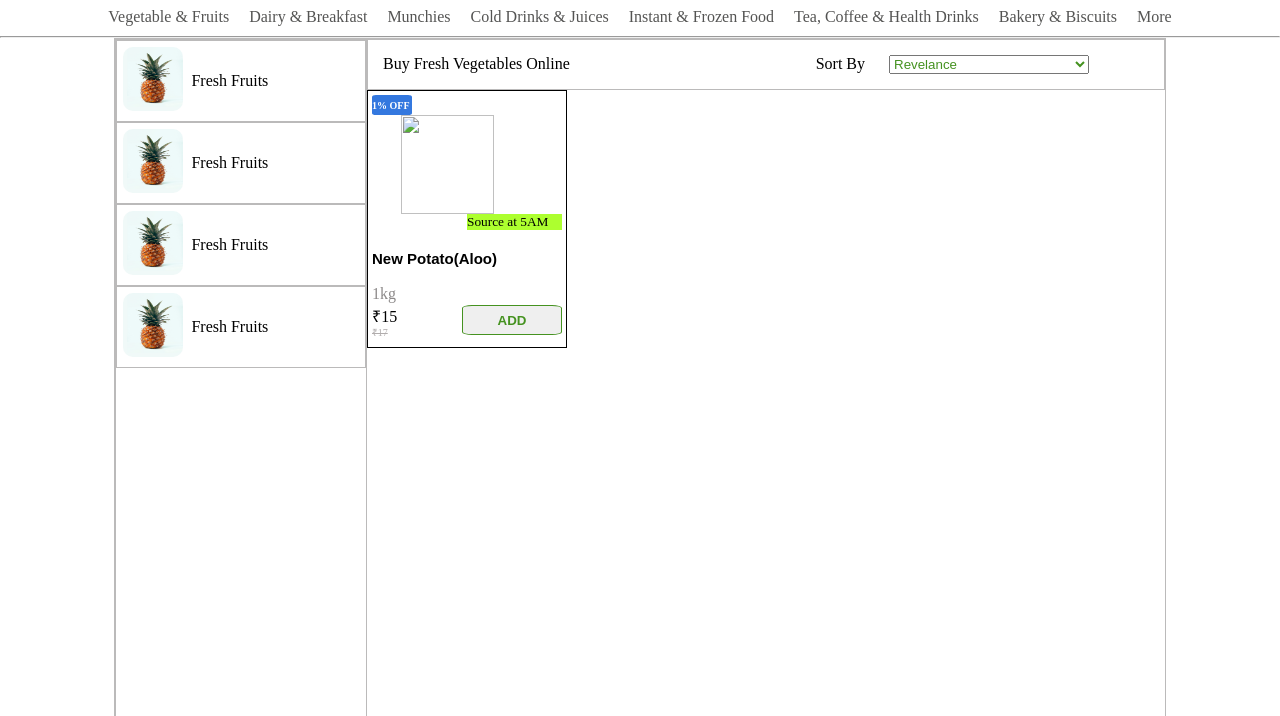
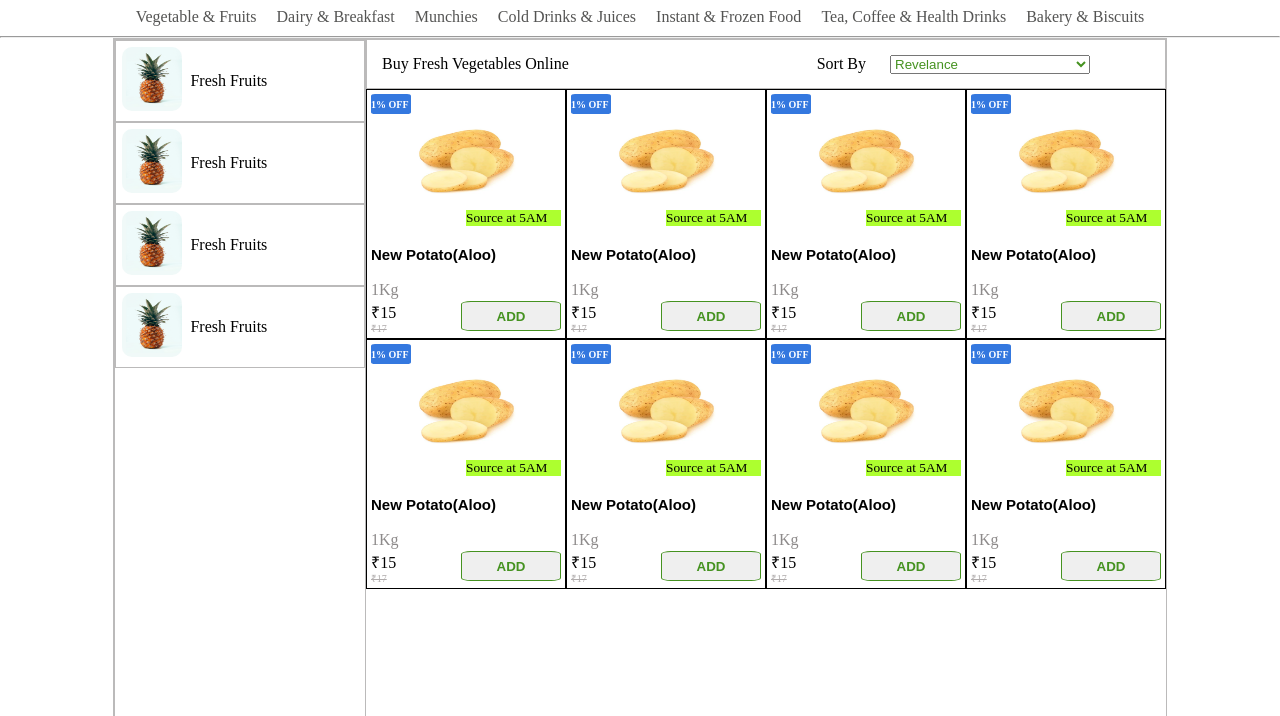
Before and after one commit to Raghav1400/BlinkIt, a plain HTML site: page index.html in a window 1280 px wide. Shown: the part 84-800 px from the top of the page. Drawn offline with Linux system fonts and the light colour scheme.

Commit message:
implement MVC

```diff
--- a/css/style.css
+++ b/css/style.css
@@ -39,7 +39,7 @@ a:active {
     font-weight: bolder;
 }
 #location{
-    border: 0px;
+    border: none;
 }
 
 #header-mycart{
@@ -94,7 +94,7 @@ main{
     border: 1px solid rgb(187, 186, 186);
     margin: 0 auto;
     height: 800px;
-    width: 1050px;
+    width: 1052px;
 }
 
 /********************************************************/
@@ -137,6 +137,7 @@ main section{
     display: flex;
     justify-content: space-between;
     padding: 15px;
+    height: 18px;
 }
 #filter{
     width: 200px;
@@ -146,15 +147,16 @@ main section{
 }
 
 #section-bottom{
-    display: flex;
-    flex-wrap: wrap;
+    display: grid;
+    grid-template-columns: 1fr 1fr 1fr 1fr;
+    grid-template-rows: 1fr 1fr 1fr;
+    height: 750px;
 }
 
 .section-bottom-item{
     border: 1px solid black;
-    height: 248px;
-    max-width: 190px;
-    flex-grow: 1;
+    height: 240px;
+    min-width: 190px;
     padding: 4px;
 }
 
--- a/index.html
+++ b/index.html
@@ -4,6 +4,7 @@
         <meta charset="utf-8">
         <title>BlinkIt</title>
         <link rel="stylesheet" href="css/style.css">
+        <script type="module" src="./view/index.js"></script>
     </head>
     <body>
         <header id="header">
@@ -33,48 +34,13 @@
         </header>
 
         <header id="second-header">
-            <div>Vegetable & Fruits</div>
-            <div>Dairy & Breakfast</div>
-            <div>Munchies</div>
-            <div>Cold Drinks & Juices</div>
-            <div>Instant & Frozen Food</div>
-            <div>Tea, Coffee & Health Drinks</div>
-            <div>Bakery & Biscuits</div>
-            <div>More</div>
+
         </header>
 
         <hr style="color: rgb(150, 147, 147);">
 
        <main>
             <aside>
-                <div>
-                    <div class="aside-img">
-                        <img src="./assects/fernando-andrade-nAOZCYcLND8-unsplash.jpg" alt="fruits">
-                    </div>
-                    <div class="aside-content">Fresh Fruits</div>
-                </div>
-                <div>
-                    <div class="aside-img">
-                        <img src="./assects/fernando-andrade-nAOZCYcLND8-unsplash.jpg" alt="fruits">
-                    </div>
-                    <div class="aside-content">Fresh Fruits</div>
-                </div>
-                <div>
-                    <div class="aside-img">
-                        <img src="./assects/fernando-andrade-nAOZCYcLND8-unsplash.jpg" alt="fruits">
-                    </div>
-                    <div class="aside-content">Fresh Fruits</div>
-                </div>
-                <div>
-                    <div class="aside-img">
-                        <img src="./assects/fernando-andrade-nAOZCYcLND8-unsplash.jpg" alt="fruits">
-                    </div>
-                    <div class="aside-content">Fresh Fruits</div>
-                </div>
-
-
-
-
             </aside>
             <section>
                 <div id="section-top">
@@ -90,33 +56,6 @@
                 </div>
                 <div id="section-bottom">
 
-                    <div class="section-bottom-item">
-
-                        <div class="discount-button">
-                            1% OFF
-                        </div>
-                        <div class="section-bottom-item-img">
-                            <img src="https://cdn.grofers.com/cdn-cgi/image/f=auto,fit=scale-down,q=85,metadata=none,w=480,h=480/app/images/products/sliding_image/391305a.jpg" alt="">
-                        </div>
-
-                        <div class="section-bottom-item-source-time">
-                            Source at 5AM
-                        </div>
-                        <div class="section-bottom-item-name">
-                            New Potato(Aloo)
-                        </div>
-                        <div class="section-bottom-item-weight">
-                            1kg
-                        </div>
-                        <div class="section-bottom-item-price-add">
-                            <div class="price">
-                                <div class="new-price">₹15</div>
-                                <div class="old-price">₹17</div>
-                            </div>
-                            <button>ADD</button>
-                        </div>
-
-                    </div>
                 </div>
 
             </section>
--- a/modals/index.js
+++ b/modals/index.js
@@ -1 +1,112 @@
-var second_header =["Vegetable & Fruits","Dairy & Breakfast","Munchies","Cold Drinks & Juices","Instant & Frozen Food","Tea, Coffee & Health Drinks","akery & Biscuits"]
+var second_header_content =["Vegetable & Fruits","Dairy & Breakfast","Munchies","Cold Drinks & Juices","Instant & Frozen Food","Tea, Coffee & Health Drinks","Bakery & Biscuits"];
+
+var aside_content=[
+    {
+        img_src:"./assects/fernando-andrade-nAOZCYcLND8-unsplash.jpg",
+        img_alt:"Fruits",
+        decription:"Fresh Fruits"
+    },
+    {
+        img_src:"./assects/fernando-andrade-nAOZCYcLND8-unsplash.jpg",
+        img_alt:"Fruits",
+        decription:"Fresh Fruits"
+    },
+    {
+        img_src:"./assects/fernando-andrade-nAOZCYcLND8-unsplash.jpg",
+        img_alt:"Fruits",
+        decription:"Fresh Fruits"
+    },
+    {
+        img_src:"./assects/fernando-andrade-nAOZCYcLND8-unsplash.jpg",
+        img_alt:"Fruits",
+        decription:"Fresh Fruits"
+    }
+]
+
+var section_bottom_content=[
+    {
+        discount:"1% OFF",
+        img_src:"./assects/391305a.webp",
+        img_alt:"Potato Image",
+        source_time:"Source at 5AM",
+        name:"New Potato(Aloo)",
+        weight:"1Kg",
+        newPrice:"₹15",
+        oldPrice:"₹17"
+    },
+    {
+        discount:"1% OFF",
+        img_src:"./assects/391305a.webp",
+        img_alt:"Potato Image",
+        source_time:"Source at 5AM",
+        name:"New Potato(Aloo)",
+        weight:"1Kg",
+        newPrice:"₹15",
+        oldPrice:"₹17"
+    },
+    {
+        discount:"1% OFF",
+        img_src:"./assects/391305a.webp",
+        img_alt:"Potato Image",
+        source_time:"Source at 5AM",
+        name:"New Potato(Aloo)",
+        weight:"1Kg",
+        newPrice:"₹15",
+        oldPrice:"₹17"
+    },
+    {
+        discount:"1% OFF",
+        img_src:"./assects/391305a.webp",
+        img_alt:"Potato Image",
+        source_time:"Source at 5AM",
+        name:"New Potato(Aloo)",
+        weight:"1Kg",
+        newPrice:"₹15",
+        oldPrice:"₹17"
+    },
+    {
+        discount:"1% OFF",
+        img_src:"./assects/391305a.webp",
+        img_alt:"Potato Image",
+        source_time:"Source at 5AM",
+        name:"New Potato(Aloo)",
+        weight:"1Kg",
+        newPrice:"₹15",
+        oldPrice:"₹17"
+    },
+    {
+        discount:"1% OFF",
+        img_src:"./assects/391305a.webp",
+        img_alt:"Potato Image",
+        source_time:"Source at 5AM",
+        name:"New Potato(Aloo)",
+        weight:"1Kg",
+        newPrice:"₹15",
+        oldPrice:"₹17"
+    },
+    {
+        discount:"1% OFF",
+        img_src:"./assects/391305a.webp",
+        img_alt:"Potato Image",
+        source_time:"Source at 5AM",
+        name:"New Potato(Aloo)",
+        weight:"1Kg",
+        newPrice:"₹15",
+        oldPrice:"₹17"
+    },
+    {
+        discount:"1% OFF",
+        img_src:"./assects/391305a.webp",
+        img_alt:"Potato Image",
+        source_time:"Source at 5AM",
+        name:"New Potato(Aloo)",
+        weight:"1Kg",
+        newPrice:"₹15",
+        oldPrice:"₹17"
+    },
+
+
+]
+
+
+export {second_header_content, aside_content,section_bottom_content};
--- /dev/null
+++ b/view/index.js
@@ -0,0 +1,88 @@
+import {second_header_content, aside_content, section_bottom_content} from '../modals/index.js'
+
+var Second_header_item = function(name){
+    var element= document.createElement("div");
+    element.innerText=name;
+    return element;
+}
+
+var Main_aside_item = function(info){
+    var element= document.createElement("div");
+    var element_first_child=document.createElement("div");
+    var element_second_child=document.createElement("div");
+    var img_child=document.createElement("img");
+
+    element_first_child.className="aside-img";
+    element_second_child.className="aside-content";
+    element_second_child.innerText= info.decription;
+    img_child.src= info.img_src;
+    img_child.alt= info.img_alt;
+
+    element.appendChild(element_first_child);
+    element.appendChild(element_second_child);
+    element_first_child.appendChild(img_child);
+
+    return element;
+}
+
+var Main_section_bottom_item = function(info){
+    var element= document.createElement("div");
+    var discount_button= document.createElement("div");
+    var img_container= document.createElement("div");
+    var img= document.createElement("img");
+    var source_time= document.createElement("div");
+    var name= document.createElement("div");
+    var weight= document.createElement("div");
+    var price_add_section= document.createElement("div");
+    var price= document.createElement("div");
+    var oldPrice= document.createElement("div");
+    var newPrice= document.createElement("div");
+    var add= document.createElement("button");
+
+    element.className="section-bottom-item";
+    discount_button.innerText=info.discount;
+    discount_button.className="discount-button";
+    img_container.className="section-bottom-item-img";
+    img.src=info.img_src;
+    img.alt=info.img_alt;
+    source_time.className="section-bottom-item-source-time";
+    source_time.innerText=info.source_time;
+    name.className="section-bottom-item-name";
+    name.innerText=info.name;
+    weight.className="section-bottom-item-weight";
+    weight.innerText=info.weight;
+    price_add_section.className="section-bottom-item-price-add";
+    price.className="price";
+    oldPrice.className="old-price";
+    newPrice.className="new-price";
+    oldPrice.innerText=info.oldPrice;
+    newPrice.innerText=info.newPrice;
+    add.innerText="ADD";
+
+    element.append(discount_button,img_container,source_time,name,weight,price_add_section);
+    price_add_section.append(price,add);
+    price.append(newPrice,oldPrice);
+    // element.appendChild(img_container);
+    img_container.appendChild(img);
+    // element.appendChild(source_time);
+    // element.appendChild(name);
+    console.log(element);
+    return element;
+}
+
+for(let i=0;i<second_header_content.length;i++){
+    var item = Second_header_item(second_header_content[i]);
+    document.getElementById("second-header").appendChild(item);
+}
+
+for(let i=0;i<aside_content.length;i++){
+    var item = Main_aside_item(aside_content[i]);
+    document.getElementsByTagName("aside")[0].appendChild(item);
+}
+
+
+section_bottom_content.forEach(function(itemInfo){
+    var newItem= Main_section_bottom_item(itemInfo);
+    console.log(newItem);
+    document.getElementById("section-bottom").appendChild(newItem);
+});
```
Also changed, not shown: assects/391305a.webp (added), assects/lars-blankers-B0s3Xndk6tw-unsplash.jpg (added), 1 other file.
